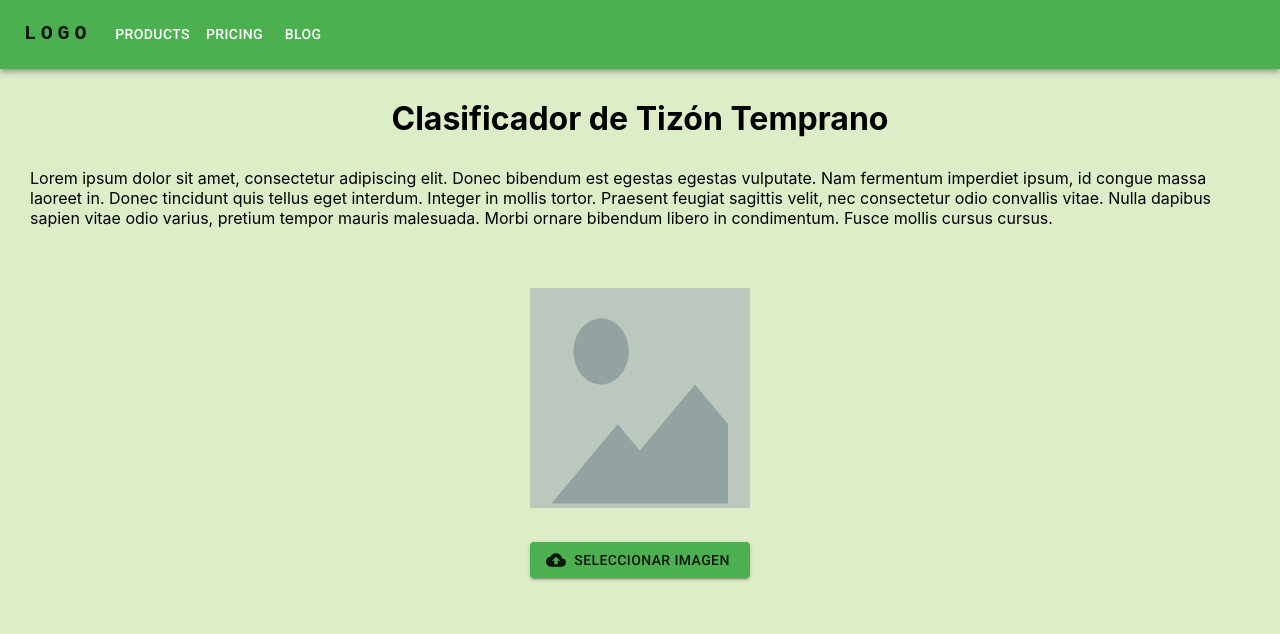
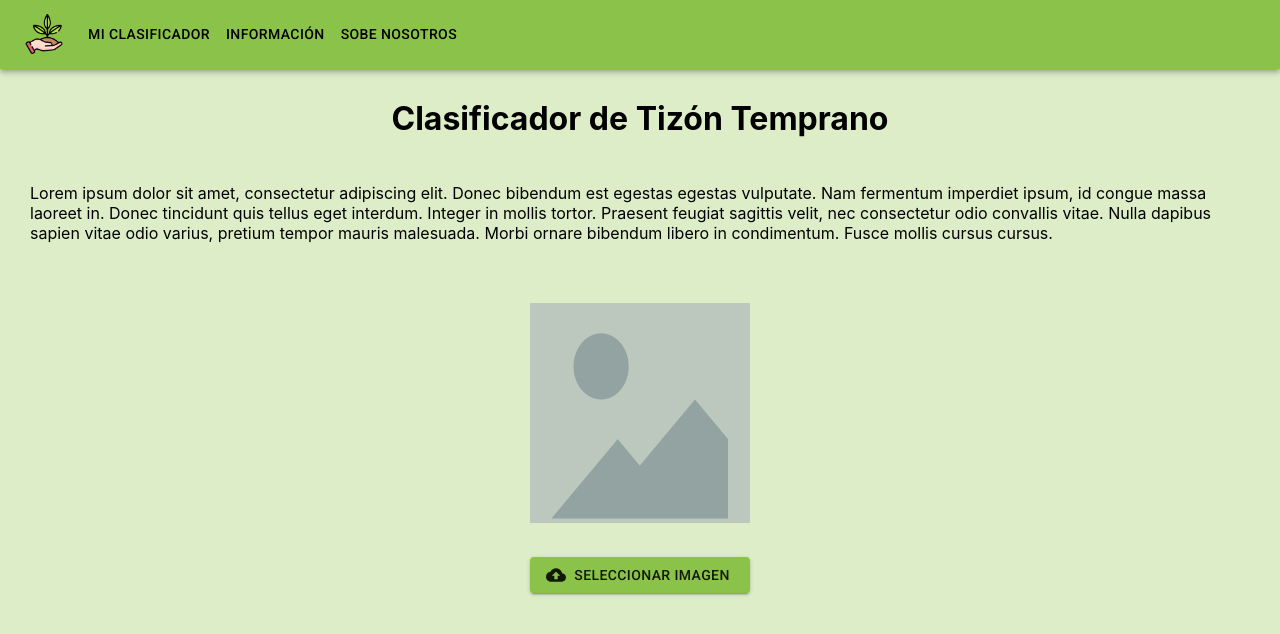
Before and after one commit to katherinegonzalez/ClasificadorTizonTemprano, a React (Create React App) app in the folder frontend-clasificador/: page / in a window 1280 px wide. Shown: the top 634 px of the page. Built offline with nearby package versions, Linux system fonts and the light colour scheme.

Commit message:
Cambio en los estilos

```diff
--- a/frontend-clasificador/src/App.css
+++ b/frontend-clasificador/src/App.css
@@ -6,7 +6,7 @@
 }
 
 .clasificador__description {
-  margin-top: 30px;
+  margin-top: 45px;
 }
 
 .clasificador__select-image {
@@ -30,11 +30,11 @@
   position: absolute;
   bottom: 3px;
   right: 3px;
-  background-color: #4caf50;
+  background-color: #8bc34a;
 }
 
 .clasificador__select-image .delete-button:hover {
-  background-color: #4caf50ba;
+  background-color: #8bc34acc;
 }
 
 .clasificador__select-image .default-image {
--- a/frontend-clasificador/src/components/MenuBar.js
+++ b/frontend-clasificador/src/components/MenuBar.js
@@ -11,7 +11,7 @@ import Button from '@mui/material/Button';
 import MenuItem from '@mui/material/MenuItem';
 
 
-const pages = ['Products', 'Pricing', 'Blog'];
+const pages = ['Mi clasificador', 'Información', 'Sobe Nosotros'];
 const settings = ['Profile', 'Account', 'Dashboard', 'Logout'];
 
 function ResponsiveAppBar() {
@@ -27,6 +27,7 @@ function ResponsiveAppBar() {
 
   const handleCloseNavMenu = () => {
     setAnchorElNav(null);
+    console.log('click en: ');
   };
 
   const handleCloseUserMenu = () => {
@@ -52,7 +53,7 @@ function ResponsiveAppBar() {
               textDecoration: 'none',
             }}
           >
-            LOGO
+            <img src={'/logo-agro.png'} alt="default" height={40} width={40}/>
           </Typography>
 
           <Box sx={{ flexGrow: 1, display: { xs: 'flex', md: 'none' } }}>
@@ -107,14 +108,14 @@ function ResponsiveAppBar() {
               textDecoration: 'none',
             }}
           >
-            LOGO
+            <img src={'/logo-agro.png'} alt="default" height={40} width={40}/>
           </Typography>
           <Box sx={{ flexGrow: 1, display: { xs: 'none', md: 'flex' } }}>
             {pages.map((page) => (
               <Button
                 key={page}
                 onClick={handleCloseNavMenu}
-                sx={{ my: 2, color: 'white', display: 'block' }}
+                sx={{ my: 2, color: 'black', display: 'block' }}
               >
                 {page}
               </Button>
--- a/frontend-clasificador/src/index.js
+++ b/frontend-clasificador/src/index.js
@@ -4,15 +4,23 @@ import './index.css';
 import App from './App';
 import reportWebVitals from './reportWebVitals';
 import { ThemeProvider, createTheme } from '@mui/material/styles';
-import { green, lightGreen } from '@mui/material/colors';
+import { green, lightGreen, lime } from '@mui/material/colors';
 
 const root = ReactDOM.createRoot(document.getElementById('root'));
-const theme = createTheme({
+/*const theme = createTheme({
   palette: {
     primary: green,
     secondary: lightGreen,
   },
+});*/
+
+const theme = createTheme({
+  palette: {
+    primary: lightGreen,
+    secondary: lime,
+  },
 });
+
 
 root.render(
   <React.StrictMode>
```
Also changed, not shown: frontend-clasificador/src/App.js (+4 -4 lines), frontend-clasificador/public/logo-agro.png (added).
